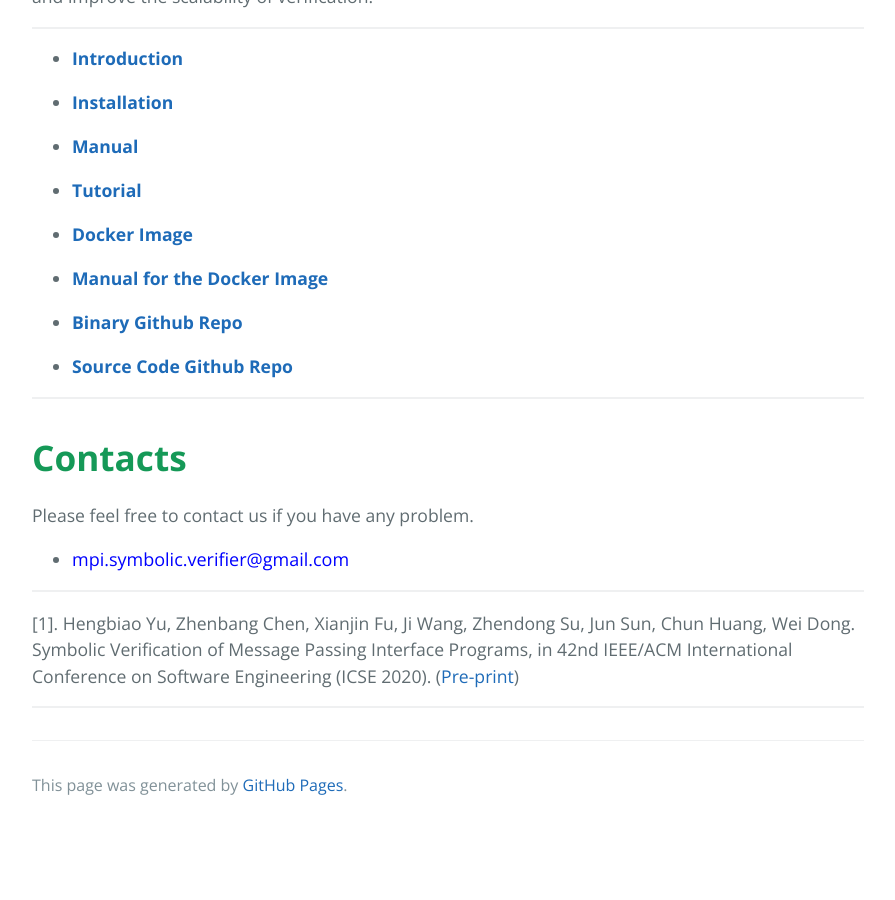
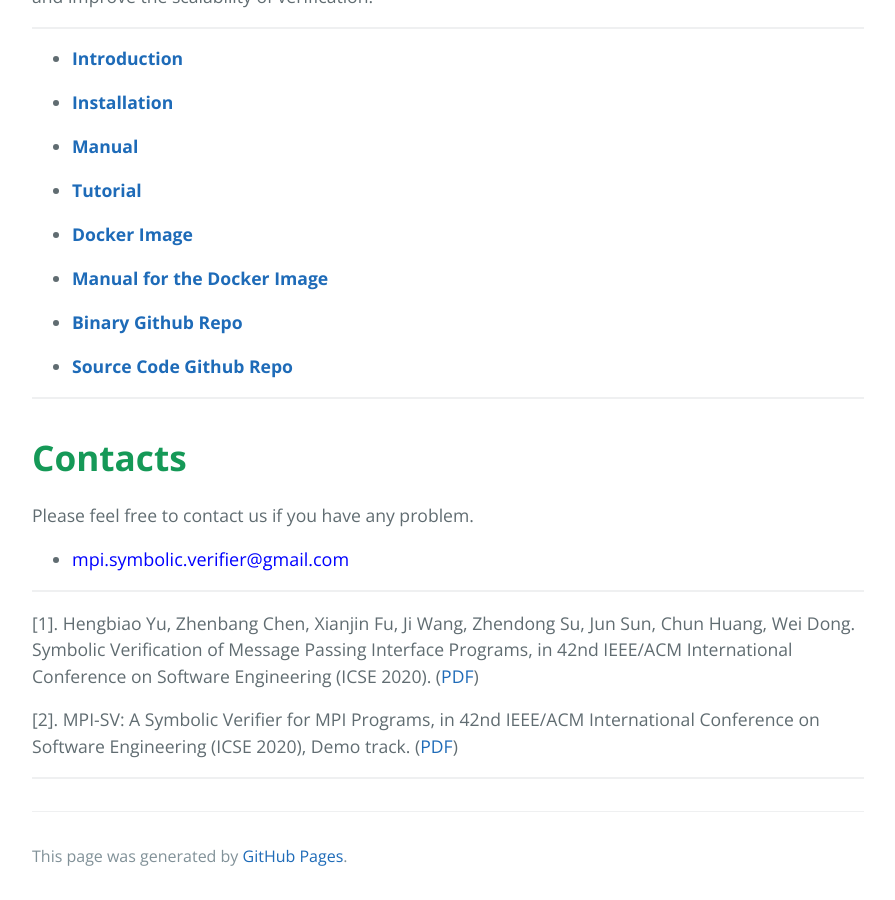
Before and after one commit to mpi-sv/mpi-sv.github.io, a Jekyll site: the page built from index.md, in a window 1280 px wide and 900 px high, scrolled down 638 px. Shown: the whole window, without its empty margins (192-1087 px from the left). Built offline with Jekyll 4.4.1, drawn with Linux system fonts in a browser that asks for light colours; before the commit the page ends 1467 px from its top, so only the background shows below that.

Commit message:
Update index.md

```diff
--- a/index.md
+++ b/index.md
@@ -40,6 +40,8 @@ Please feel free to contact us if you have any problem.
 *   <font color="#0000FF" size="4">mpi.symbolic.verifier@gmail.com</font>
 
 * * *
-<span id="jump1">[1]</span>. Hengbiao Yu, Zhenbang Chen, Xianjin Fu, Ji Wang, Zhendong Su, Jun Sun, Chun Huang, Wei Dong. Symbolic Verification of Message Passing Interface Programs, in 42nd IEEE/ACM International Conference on Software Engineering (ICSE 2020). ([Pre-print](https://zbchen.github.io/Papers_files/icse-2020-preprint.pdf))
+<span id="jump1">[1]</span>. Hengbiao Yu, Zhenbang Chen, Xianjin Fu, Ji Wang, Zhendong Su, Jun Sun, Chun Huang, Wei Dong. Symbolic Verification of Message Passing Interface Programs, in 42nd IEEE/ACM International Conference on Software Engineering (ICSE 2020). ([PDF](https://zbchen.github.io/Papers_files/icse-2020-preprint.pdf))
+
+<span id="jump2">[2]</span>. MPI-SV: A Symbolic Verifier for MPI Programs, in 42nd IEEE/ACM International Conference on Software Engineering (ICSE 2020), Demo track. ([PDF](http://zbchen.github.io/Papers_files/icse-2020-demo.pdf))
 
 * * *
```
